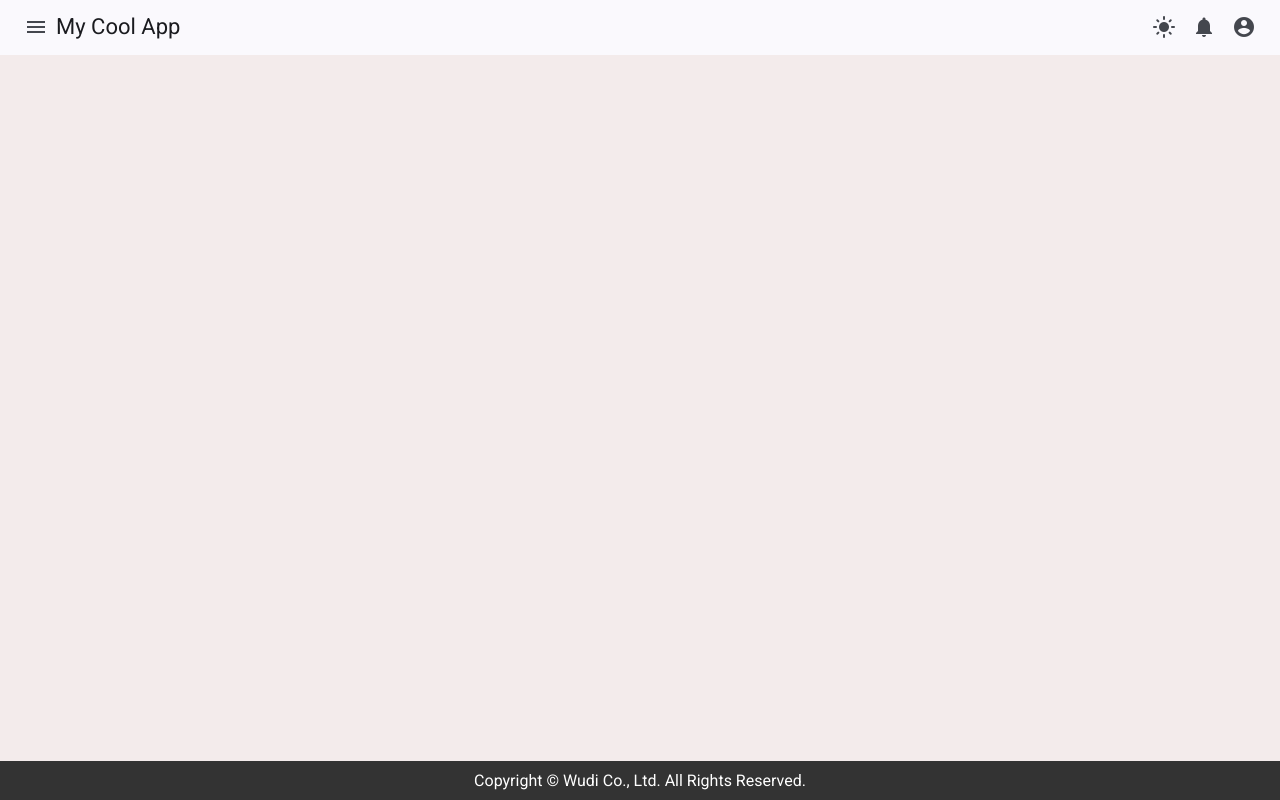
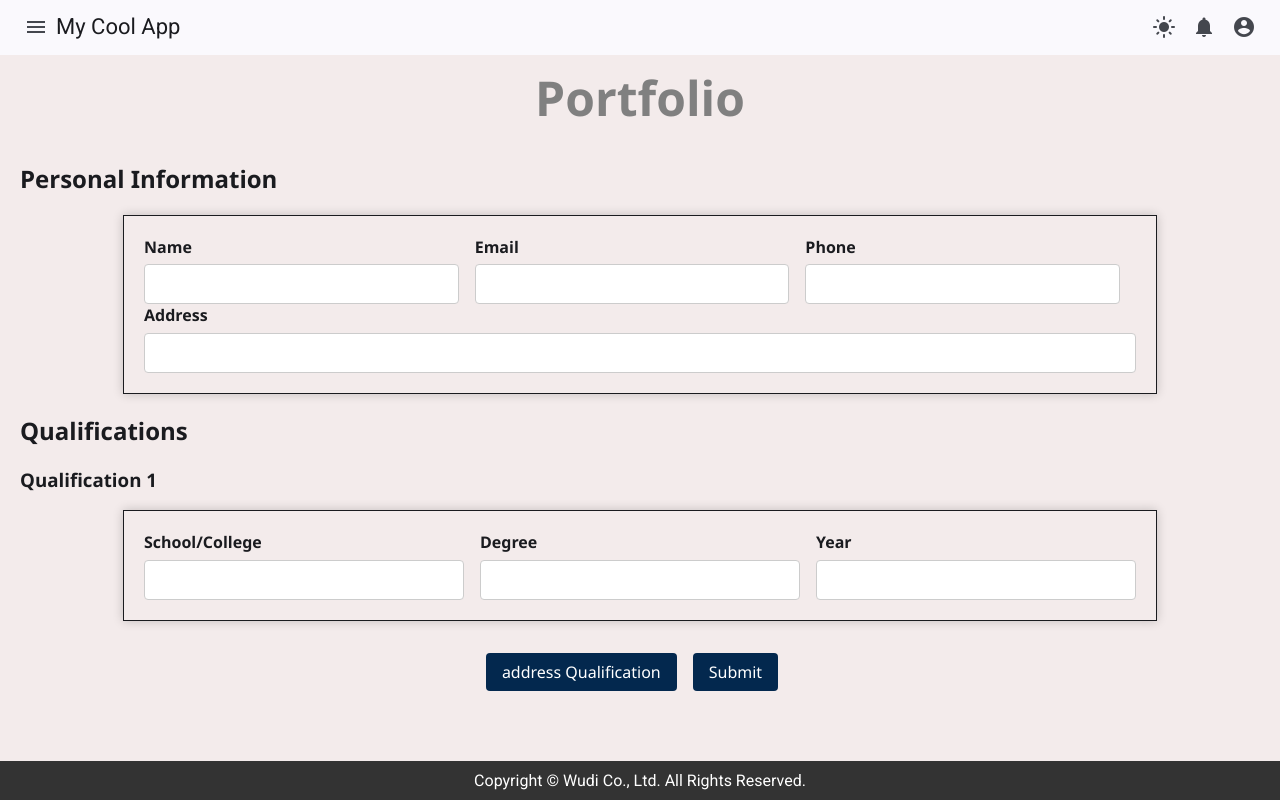
Before and after one commit to alisonwu6/my-angular-typescript-lab, an Angular app: page /portfolio in a window 1280 px wide. Before the commit this address led to /. Built offline with nearby package versions, Linux system fonts and the light colour scheme.

Commit message:
feat: using ng-container & template to build portfolio

```diff
--- a/src/app/app.routes.ts
+++ b/src/app/app.routes.ts
@@ -6,8 +6,10 @@ import { LoginComponent } from './features/auth/login/login.component';
 import { TodoListComponent } from './features/todos/todo-list/todo-list.component';
 import { DirectivesComponent } from './features/directives/directives.component';
 import { GroupingElementsComponent } from './features/grouping-elements/grouping-elements.component';
+import { PortfolioComponent } from './page/portfolio/portfolio.component';
 
 export const routes: Routes = [
+  { path: 'portfolio', component: PortfolioComponent },
   { path: 'fundamental', component: FundamentalComponent },
   { path: 'template-driven-form', component: BindingComponent},
   { path: 'cart-calculation', component: CartCalculationComponent},
--- a/src/app/layout/layout.config.ts
+++ b/src/app/layout/layout.config.ts
@@ -1,4 +1,5 @@
 export const NAV_MENU = [
+  { title: 'Portfolio', icon: '', route: '/portfolio' },
   { title: 'Fundamental', icon: '', route: '/fundamental' },
   { title: 'Template Driven Forms', icon: '', route: '/template-driven-form' },
   { title: 'Cart Calculation', icon: '', route: '/cart-calculation' },
--- /dev/null
+++ b/src/app/page/portfolio/portfolio.component.html
@@ -0,0 +1,94 @@
+<h1 *ngIf="showHeading">Portfolio</h1>
+<ng-container *ngIf="!submitted; else preview">
+  <h2>Personal Information</h2>
+  <form>
+    <div>
+      <label for="name">Name</label>
+      <input
+        type="text"
+        name="name"
+        id="name"
+        [(ngModel)]="name"
+        autocomplete="off" />
+    </div>
+    <div>
+      <label for="email">Email</label>
+      <input
+        type="email"
+        name="email"
+        id="email"
+        [(ngModel)]="email"
+        autocomplete="off" />
+    </div>
+    <div>
+      <label for="phone">Phone</label>
+      <input
+        type="tel"
+        name="phone"
+        id="phone"
+        [(ngModel)]="phone"
+        autocomplete="off" />
+    </div>
+    <div>
+      <label for="address">Address</label>
+      <input type="text" name="address" id="address" [(ngModel)]="address" />
+    </div>
+  </form>
+  <h2>Qualifications</h2>
+  <div *ngFor="let q of qualification; let i = index">
+    <h3>Qualification {{ i + 1 }}</h3>
+    <form>
+      <div>
+        <label for="school">School/College</label>
+        <input
+          type="text"
+          name="school"
+          id="school"
+          [(ngModel)]="q.school"
+          autocomplete="off" />
+      </div>
+      <div>
+        <label for="degree">Degree</label>
+        <input
+          type="text"
+          name="degree"
+          id="degree"
+          [(ngModel)]="q.degree"
+          autocomplete="off" />
+      </div>
+      <div>
+        <label for="year">Year</label>
+        <input
+          type="text"
+          name="year"
+          id="year"
+          [(ngModel)]="q.year"
+          autocomplete="off" />
+      </div>
+    </form>
+  </div>
+  <div class="btn-container">
+    <button (click)="addQualification()">address Qualification</button>
+    <button type="submit" (click)="formSubmit()">Submit</button>
+  </div>
+</ng-container>
+
+<ng-template #preview>
+  <div class="preview-container">
+    <h2>Preview</h2>
+    <div>
+      <p [ngClass]="{ name: true }">{{ name }}</p>
+      <p>Email : {{ email }}</p>
+      <p>Phone : {{ phone }}</p>
+      <p>Address : {{ address }}</p>
+    </div>
+    <div>
+      <h3>Qualifications</h3>
+      <div *ngFor="let q of qualification">
+        <h5>School/College : {{ q.school }}</h5>
+        <h5>Degree : {{ q.degree }} ({{ q.year }})</h5>
+      </div>
+    </div>
+    <button class="btn-edit" (click)="formEdit()">Edit</button>
+  </div>
+</ng-template>
--- /dev/null
+++ b/src/app/page/portfolio/portfolio.component.scss
@@ -0,0 +1,95 @@
+* {
+  font-family: "Segoe UI", Tahoma, Geneva, Verdana, sans-serif;
+}
+
+h1 {
+  text-align: center;
+  font-size: 3rem;
+  color: #808080;
+  margin-top: -10px;
+}
+
+form {
+  display: flex;
+  flex-direction: column;
+  border: 1px solid;
+  width: 80%;
+  margin: 0 auto;
+  box-shadow: 0 0 10px rgba(0, 0, 0, 0.2);
+  padding: 20px;
+}
+
+form div {
+  display: flex;
+  flex-direction: column;
+  margin-bottom: 1rem;
+  flex: 1;
+}
+
+form label {
+  font-weight: bold;
+  margin-bottom: 0.4rem;
+}
+
+form input[type="text"],
+form input[type="email"],
+form input[type="tel"] {
+  padding: 0.5rem;
+  font-size: 1rem;
+  border-radius: 0.25rem;
+  border: 1px solid #ccc;
+  flex: 1;
+}
+
+.btn-container {
+  display: flex;
+  justify-content: center;
+  margin-top: 2rem;
+}
+
+button {
+  font-size: 1rem;
+  padding: 0.5rem 1rem;
+  border-radius: 0.25rem;
+  background-color: #03284e;
+  color: #fff;
+  border: none;
+  margin-right: 1rem;
+}
+
+button:hover {
+  background-color: #093158;
+}
+
+@media only screen and (min-width: 768px) {
+  form {
+    flex-direction: row;
+    flex-wrap: wrap;
+  }
+  form div {
+    flex: 1;
+    margin-right: 1rem;
+    margin-bottom: 0;
+  }
+  form div:last-child {
+    margin-right: 0;
+  }
+}
+
+.preview-container {
+  position: relative;
+  top: 50%;
+  left: 50%;
+  bottom: -280px;
+  transform: translate(-50%, -50%);
+  border: 1px solid #808080;
+  width: 500px;
+  box-shadow: 0 0 10px #808080;
+  padding: 20px;
+}
+
+.btn-edit {
+  position: absolute;
+  right: 20px;
+  bottom: 20px;
+}
--- /dev/null
+++ b/src/app/page/portfolio/portfolio.component.ts
@@ -0,0 +1,33 @@
+import { CommonModule } from '@angular/common';
+import { Component } from '@angular/core';
+import { FormsModule } from '@angular/forms';
+
+@Component({
+  selector: 'app-portfolio',
+  imports: [CommonModule, FormsModule],
+  templateUrl: './portfolio.component.html',
+  styleUrl: './portfolio.component.scss',
+})
+export class PortfolioComponent {
+  name = '';
+  email = '';
+  phone = '';
+  address = '';
+  submitted: boolean = false;
+  showHeading: boolean = true;
+  qualification = [{ school: '', degree: '', year: '' }];
+
+  addQualification() {
+    this.qualification.push({ school: '', degree: '', year: '' });
+  }
+
+  formSubmit() {
+    this.submitted = true;
+    this.showHeading = false;
+  }
+
+  formEdit() {
+    this.submitted = false;
+    this.showHeading = true;
+  }
+}
```
Also changed, not shown: 1 other file (tests, documents, lock files or other folders).
